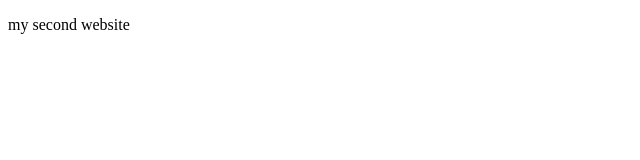
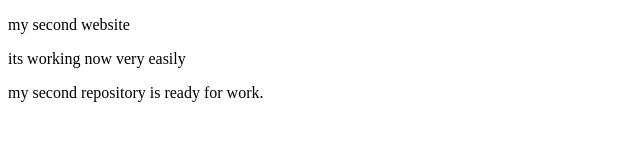
Before and after one commit to Alaminkhan5/my-second-website, a plain HTML site: page index.html in a window 1280 px wide. Shown: the whole page, without its empty margins (0-640 px from the left). Drawn offline with Linux system fonts and the light colour scheme.

Commit message:
text added

```diff
--- a/index.html
+++ b/index.html
@@ -7,5 +7,7 @@
 </head>
 <body>
     <p>my second website</p>
+    <p>its working now very easily</p>
+    <p>my second repository is ready for work.</p>
 </body>
 </html>
```
